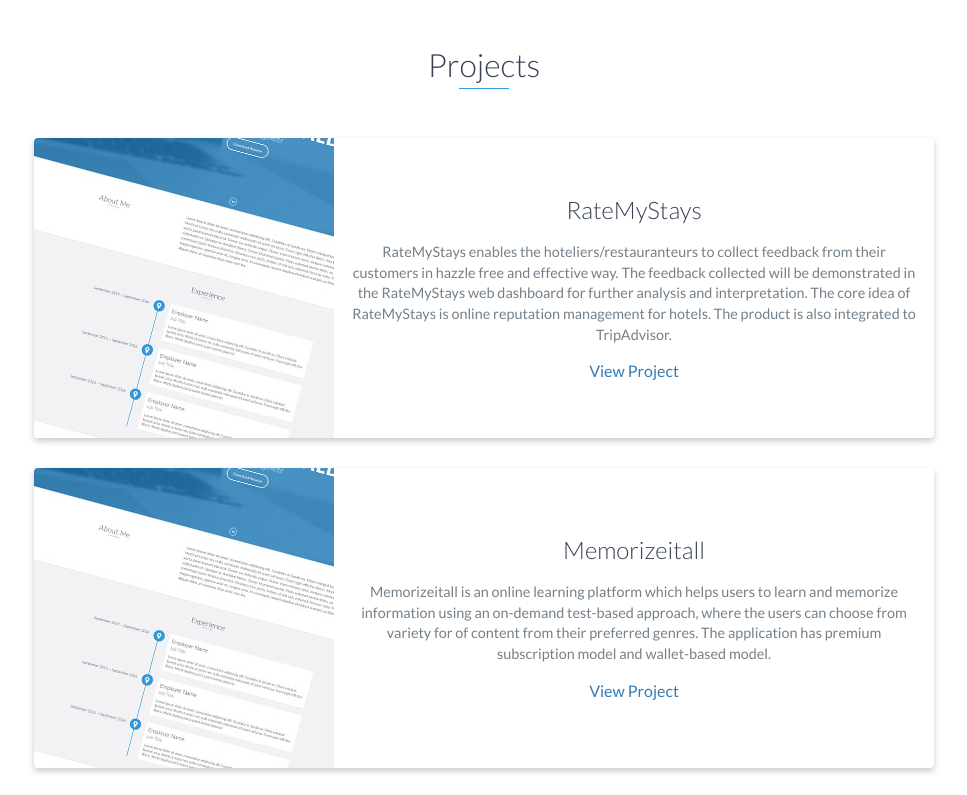
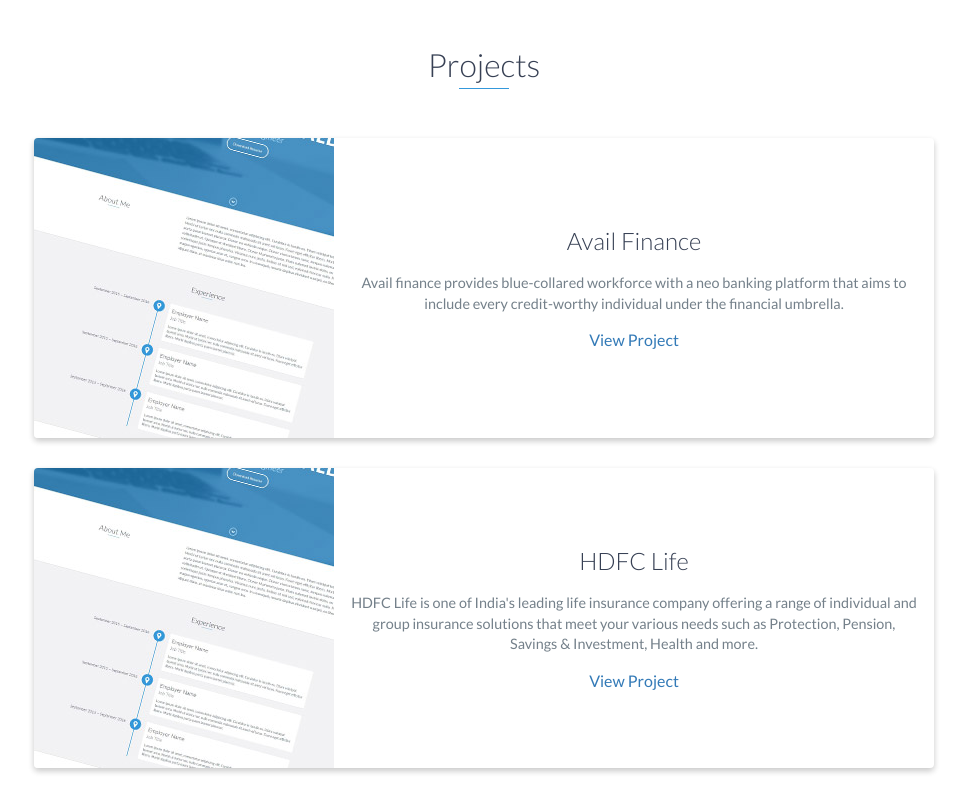
Before and after one commit to tonythanuvelil/tonythanuvelil.github.io, a plain HTML site: page index.html in a window 1280 px wide. Shown: the part 1440-2235 px from the top of the page, without its empty margins (156-1123 px from the left). Drawn offline with nearby package versions, Linux system fonts and the light colour scheme.

Commit message:
update projects and education

```diff
--- a/index.html
+++ b/index.html
@@ -112,6 +112,39 @@
         <h2 class="heading">Projects</h2>
         <div class="container">
             <div class="row">
+
+                <div class="project shadow-large">
+                    <div class="project-image">
+                        <img src="images/project.jpg" />
+                    </div>
+                    <!-- End .project-image -->
+                    <div class="project-info">
+                        <h3>Avail Finance</h3>
+                        <p>
+                            Avail finance provides blue-collared workforce with a neo banking platform that aims to include every credit-worthy individual under the financial umbrella.
+                        </p>
+                        <a href="https://availfinance.in/">View Project</a>
+                    </div>
+                    <!-- End .project-info -->
+                </div>
+                <!-- End .project -->
+
+                <div class="project shadow-large">
+                    <div class="project-image">
+                        <img src="images/project.jpg" />
+                    </div>
+                    <!-- End .project-image -->
+                    <div class="project-info">
+                        <h3>HDFC Life</h3>
+                        <p>
+                            HDFC Life is one of India's leading life insurance company offering a range of individual and group insurance solutions that meet your various needs such as Protection, Pension, Savings & Investment, Health and more.
+                        </p>
+                        <a href="https://www.hdfclife.com/">View Project</a>
+                    </div>
+                    <!-- End .project-info -->
+                </div>
+                <!-- End .project -->
+
                 <div class="project shadow-large">
                     <div class="project-image">
                         <img src="images/project.jpg" />
@@ -120,7 +153,10 @@
                     <div class="project-info">
                         <h3>RateMyStays</h3>
                         <p>
-                            RateMyStays enables the hoteliers/restauranteurs to collect feedback from their customers in hazzle free and effective way. The feedback collected will be demonstrated in the RateMyStays web dashboard for further analysis and interpretation. The core idea of RateMyStays is online reputation management for hotels. The product is also integrated to TripAdvisor.
+                            RateMyStays enables the hoteliers/restauranteurs to collect feedback from their customers in hazzle free and effective way.
+                            The feedback collected will be demonstrated in the RateMyStays web dashboard for further analysis and interpretation.
+                            The core idea of RateMyStays is online reputation management for hotels.
+                            The product is also integrated to TripAdvisor.
                         </p>
                         <a href="http://ratemystays.com">View Project</a>
                     </div>
@@ -136,9 +172,10 @@
                     <div class="project-info">
                         <h3>Memorizeitall</h3>
                         <p>
-                            Memorizeitall is an online learning platform which helps users to learn and memorize information using an on-demand test-based approach, where the users can choose from variety for of content from their preferred genres. The application has premium subscription model and wallet-based model.
+                            Memorizeitall is an online learning platform which helps users to learn and memorize information using an on-demand test-based approach, where the users can choose from variety of content from their preferred genres.
+                            The application has a premium subscription model and wallet-based model.
                         </p>
-                        <a href="#">View Project</a>
+                        <a href="https://www.memorizeitall.com/">View Project</a>
                     </div>
                     <!-- End .project-info -->
                 </div>
@@ -197,6 +234,16 @@
             </p>
         </div>
         <!-- End .education-block -->
+
+        <div class="education-block">
+            <h3>Bharathiar University, Coimbatore</h3>
+            <span class="education-date">Jun 2019 - Mar 2020</span>
+            <h4>Postgraduate Diploma in Computer Applications</h4>
+            <p style="display: none">
+                Lorem ipsum dolor sit amet, consectetur adipiscing elit.
+            </p>
+        </div>
+        <!-- End .education-block -->
     </div>
     <!-- End #education -->
 
```
